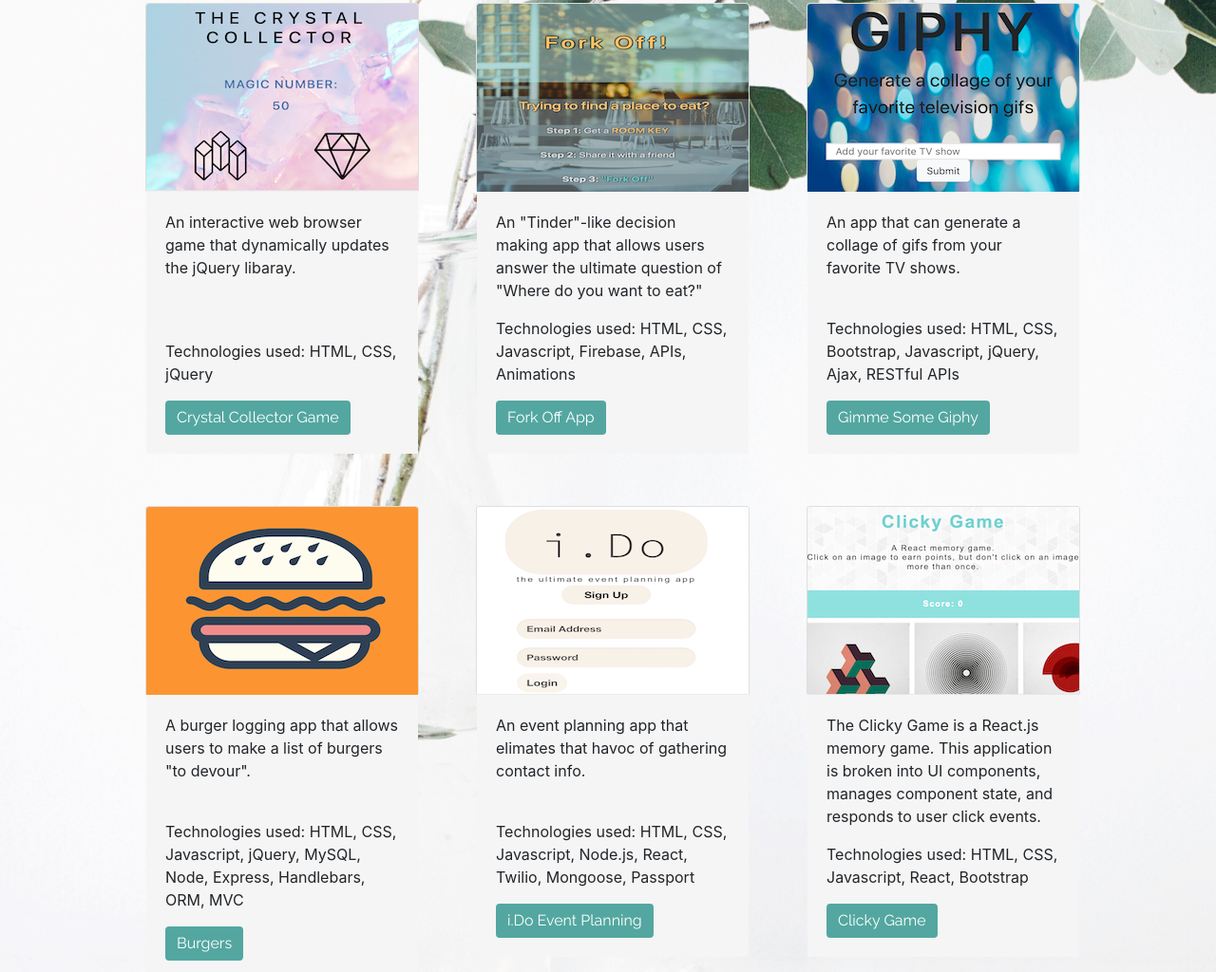
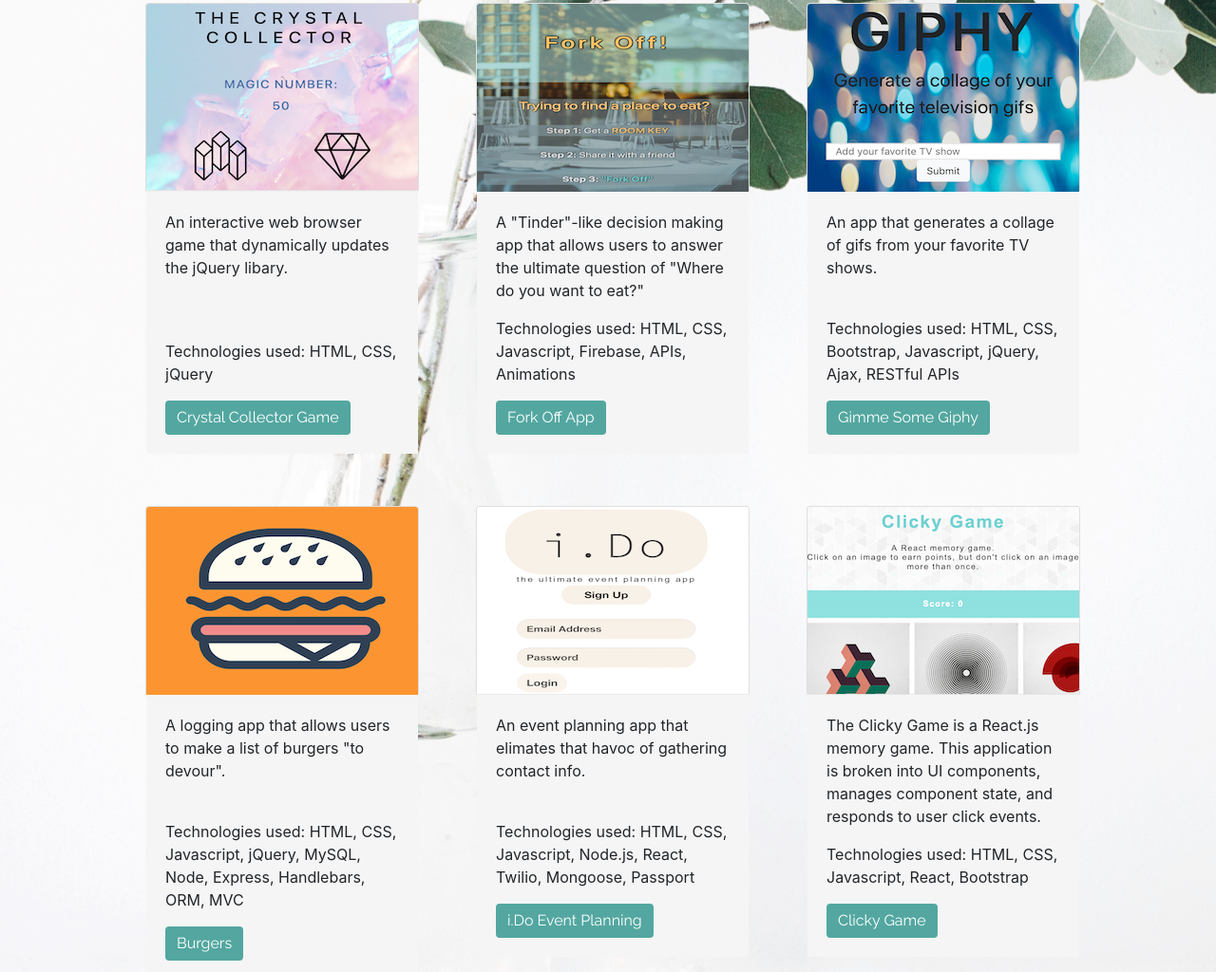
Before and after one commit to annielngo3/Responsive-Portfolio, a plain HTML site: page index.html in a window 1280 px wide. Shown: the part 499-1523 px from the top of the page at 95% size. Drawn offline with nearby package versions, Linux system fonts and the light colour scheme; a script that the page names is missing.

Commit message:
made grammatical changes

```diff
--- a/index.html
+++ b/index.html
@@ -52,7 +52,7 @@
                 <div class="card" style="width: 18rem;">
                     <img src="./assets/images/Gem-Collector.png" class="card-img-top" alt="Crystal-Collector-Game">
                     <div class="card-body">
-                        <p>An interactive web browser game that dynamically updates the jQuery libaray.</p>
+                        <p>An interactive web browser game that dynamically updates the jQuery libary.</p>
                         <br>
                         <br>
                         <p>Technologies used: HTML, CSS, jQuery</p>
@@ -62,7 +62,7 @@
                 <div class="card" style="width: 18rem;">
                     <img src="./assets/images/Fork Off.png" class="card-img-top" alt="Fork Off App">
                     <div class="card-body">
-                        <p>An "Tinder"-like decision making app that allows users answer the ultimate question of "Where do you
+                        <p>A "Tinder"-like decision making app that allows users to answer the ultimate question of "Where do you
                             want to eat?"</p>
                         <p>Technologies used: HTML, CSS, Javascript, Firebase, APIs, Animations</p>
                         <a href="https://annielngo3.github.io/Fork-Off/" class="btn btn-primary">Fork Off App</a>
@@ -72,7 +72,7 @@
                 <div class="card" style="width: 18rem;">
                     <img src="./assets/images/giphy.png" class="card-img-top" alt="Giphy App">
                     <div class="card-body">
-                        <p>An app that can generate a collage of gifs from your favorite TV shows.</p>
+                        <p>An app that generates a collage of gifs from your favorite TV shows.</p>
                         <br>
                         <p>Technologies used: HTML, CSS, Bootstrap, Javascript, jQuery, Ajax, RESTful APIs</p>
                         <a href="https://annielngo3.github.io/Giphy/" class="btn">Gimme Some Giphy</a>
@@ -81,7 +81,7 @@
                 <div class="card" style="width: 18rem;">
                     <img src="./assets/images/burger_shot.png" class="card-img-top" alt="Burgers">
                     <div class="card-body">
-                        <p>A burger logging app that allows users to make a list of burgers "to devour".</p>
+                        <p>A logging app that allows users to make a list of burgers "to devour".</p>
                         <br>
                         <p>Technologies used: HTML, CSS, Javascript, jQuery, MySQL, Node, Express, Handlebars, ORM, MVC</p>
                         <a href="https://immense-gorge-21388.herokuapp.com/" class="btn btn-primary">Burgers</a>
```
